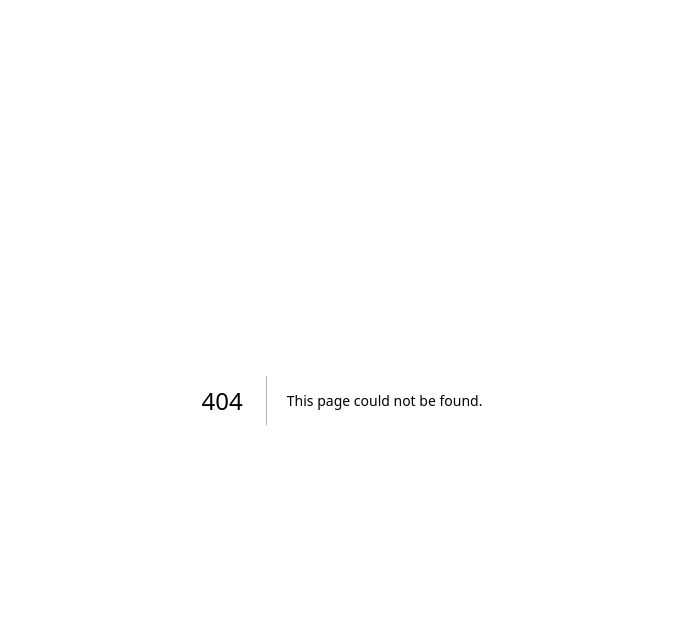
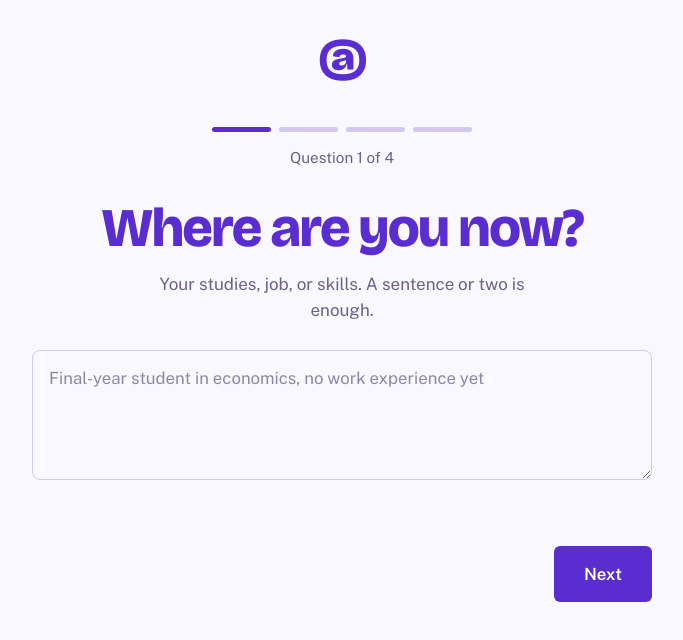
Before and after one commit to japhX/work-is-good, a Next.js app: page /questions in a window 1280 px wide. Before the commit this address had no page. Shown: the top 640 px of the page, without its empty margins (298-981 px from the left). Built offline with nearby package versions, Linux system fonts and the light colour scheme.

Commit message:
Create page.js

```diff
--- /dev/null
+++ b/app/questions/page.js
@@ -0,0 +1,102 @@
+'use client';
+import { useState } from 'react';
+import { useRouter } from 'next/navigation';
+
+const STEPS = [
+  { k: 'text', t: 'Where are you now?', h: 'Your studies, job, or skills. A sentence or two is enough.', p: 'Final-year student in economics, no work experience yet' },
+  { k: 'text', t: 'Where do you want to be?', h: 'A role, a field, or the kind of work you want.', p: 'A data analyst at a bank or a startup' },
+  { k: 'single', t: 'How long do you want to take to get there?', h: 'Pick the timeframe that feels right. We’ll plan around it.', o: ['3 months', '6 months', '1 year', 'Not sure yet'] },
+  { k: 'multi', t: 'What’s getting in the way?', h: 'Tick everything that applies.', p: 'Anything else? Add it here (optional)',
+    o: ['I don’t know which skills to learn', 'I don’t know who to ask for help', 'I have no experience yet', 'I don’t have much time', 'I don’t have much money', 'It’s hard to stay consistent'] },
+];
+
+export default function Questions() {
+  const router = useRouter();
+  const [i, setI] = useState(0);
+  const [a, setA] = useState(['', '', '', { picked: [], extra: '' }]);
+  const [err, setErr] = useState('');
+  const [busy, setBusy] = useState(false);
+  const s = STEPS[i];
+
+  const set = (v) => setA(a.map((x, k) => (k === i ? v : x)));
+  const toggle = (o) => {
+    const p = a[3].picked;
+    set({ ...a[3], picked: p.includes(o) ? p.filter((x) => x !== o) : [...p, o] });
+  };
+
+  async function next(e) {
+    e.preventDefault();
+    const v = a[i];
+    if (s.k === 'text' && v.trim().length < 5) return setErr('Write a sentence or two so we can build a useful roadmap.');
+    if (s.k === 'single' && !v) return setErr('Pick one to continue.');
+    if (s.k === 'multi' && !v.picked.length && v.extra.trim().length < 5) return setErr('Tick at least one, or write your own.');
+    setErr('');
+    if (i < 3) return setI(i + 1);
+
+    setBusy(true);
+    const input = { current: a[0].trim(), goal: a[1].trim(), timeframe: a[2], hurdles: a[3].picked, extra: a[3].extra.trim() };
+    try {
+      const res = await fetch('/api/roadmap', { method: 'POST', headers: { 'content-type': 'application/json' }, body: JSON.stringify(input) });
+      const data = await res.json();
+      if (!res.ok) throw new Error(data.error || 'Something went wrong.');
+      sessionStorage.setItem('kazi_plan', JSON.stringify({ input, plan: data }));
+      router.push('/roadmap');
+    } catch (ex) {
+      setErr(ex.message);
+      setBusy(false);
+    }
+  }
+
+  return (
+    <div id="v-questions" className="view on">
+      <div className="wrap">
+        <p className="logo" aria-label="AI Kazi">@</p>
+        {busy ? (
+          <section className="done">
+            <h1>Building your roadmap…</h1>
+            <p>This can take up to half a minute.</p>
+          </section>
+        ) : (
+          <form onSubmit={next} noValidate>
+            <div className="bars" aria-hidden="true">{STEPS.map((_, k) => <i key={k} className={k <= i ? 'on' : ''} />)}</div>
+            <p className="count" aria-live="polite">Question {i + 1} of 4</p>
+            <h1 id="title">{s.t}</h1>
+            <p className="hint">{s.h}</p>
+            {s.o && (
+              <div className="opts" role="group" aria-labelledby="title">
+                {s.o.map((o) => (
+                  <label className="chip" key={o}>
+                    <input
+                      type={s.k === 'single' ? 'radio' : 'checkbox'}
+                      name="opt"
+                      checked={s.k === 'single' ? a[i] === o : a[3].picked.includes(o)}
+                      onChange={() => (s.k === 'single' ? set(o) : toggle(o))}
+                    />
+                    <span>{o}</span>
+                  </label>
+                ))}
+              </div>
+            )}
+            {s.k !== 'single' && (
+              <>
+                <label htmlFor="ans" style={{ position: 'absolute', left: -9999 }}>Your answer</label>
+                <textarea
+                  id="ans" maxLength={500} placeholder={s.p}
+                  style={{ minHeight: s.k === 'multi' ? 90 : 130 }}
+                  value={s.k === 'text' ? a[i] : a[3].extra}
+                  onChange={(e) => (s.k === 'text' ? set(e.target.value) : set({ ...a[3], extra: e.target.value }))}
+                />
+              </>
+            )}
+            <p className="err" role="alert">{err}</p>
+            <div className="nav">
+              <button type="button" className={`back${i === 0 ? ' gone' : ''}`} onClick={() => { setErr(''); setI(Math.max(0, i - 1)); }}>Back</button>
+              <button type="submit" className="next">{i < 3 ? 'Next' : 'Build my roadmap'}</button>
+            </div>
+          </form>
+        )}
+        {busy && err && <p className="err" role="alert">{err}</p>}
+      </div>
+    </div>
+  );
+}
```
